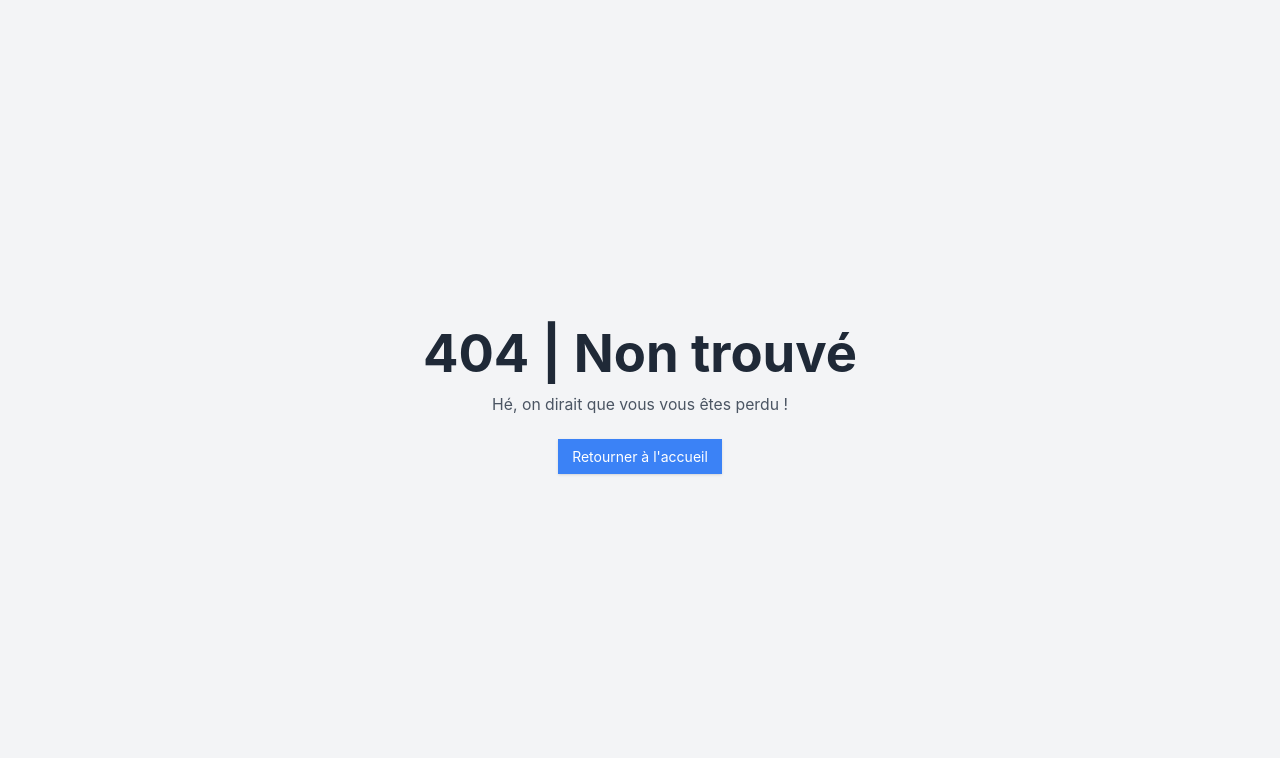
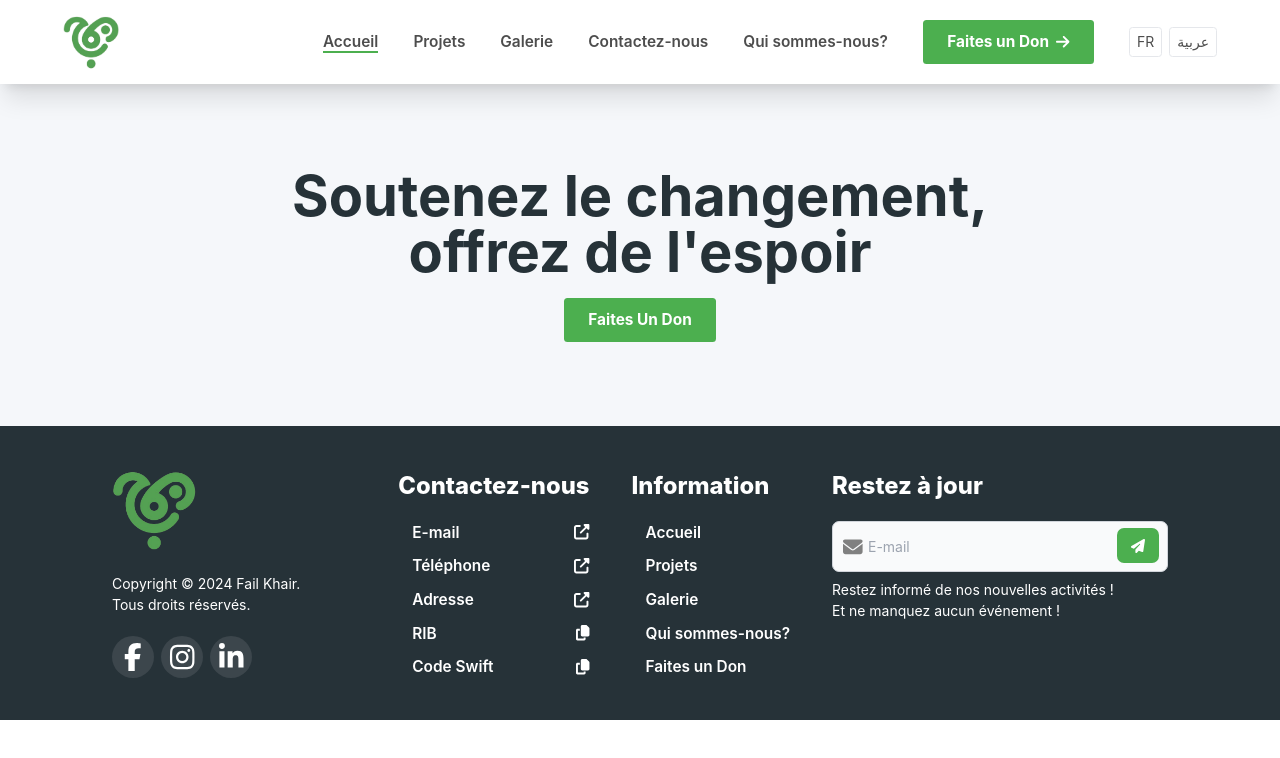
Before and after one commit to Fa3ilKhair/fa3ilkhairv2, a React (Vite) app: page /fa3ilkhairv2/gallery in a window 1280 px wide. Before the commit this address had no page. Shown: the top 758 px of the page. Built offline with nearby package versions, Linux system fonts and the light colour scheme.

Commit message:
add gallery pages

```diff
--- a/src/App.jsx
+++ b/src/App.jsx
@@ -5,6 +5,7 @@ import NotFoundPage from "./pages/NotFoundPage";
 import { useTranslation } from "react-i18next";
 import { useEffect } from "react";
 import { Routes, Route, useLocation } from "react-router-dom";
+import Galerie from "./pages/Galerie";
 
 export default function App() {
   const { t, i18n } = useTranslation();
@@ -17,7 +18,7 @@ export default function App() {
 
   const location = useLocation();
 
-  const isNotFound = location.pathname !== "/fa3ilkhairv2/";
+  const isNotFound = location.pathname !== "/fa3ilkhairv2/" && location.pathname !== "/fa3ilkhairv2/gallery";
   console.log(isNotFound);
   console.log(location.pathname);
 
@@ -26,6 +27,7 @@ export default function App() {
       {!isNotFound && <Header />}
       <Routes>
         <Route path="/fa3ilkhairv2" element={<Index />} />
+        <Route path="/fa3ilkhairv2/gallery" element={<Galerie />} />
         <Route path="/fa3ilkhairv2/*" element={<NotFoundPage />} />
       </Routes>
       {!isNotFound && <Footer />}
--- a/src/components/layout/Nav.jsx
+++ b/src/components/layout/Nav.jsx
@@ -64,11 +64,7 @@ export default function Nav() {
 
         {isMenuOpen && <div className="hidden phone:block fixed inset-0 bg-black opacity-50 z-10" onClick={toggleMenu} />}
 
-        <div
-          className={`w-full fixed top-0 right-0 bg-white shadow-lg transition-transform duration-300 ease-in-out phone:w-[50vw] phone:h-screen phone:overflow-y-auto z-20 ${
-            isMenuOpen ? "translate-x-0" : "translate-x-full"
-          } hidden phone:block`}
-        >
+        <div className={`w-full fixed top-0 right-0 bg-white shadow-lg transition-transform duration-300 ease-in-out phone:w-[50vw] phone:h-screen phone:overflow-y-auto z-20 ${isMenuOpen ? "translate-x-0" : "translate-x-full"} hidden phone:block`}>
           <ul className="flex flex-col items-start gap-10 p-12">
             <div className="flex space-x-2">
               <button onClick={() => changeLanguage("fr")} className="px-2 py-1 border rounded hover:bg-gray-200">
@@ -80,21 +76,11 @@ export default function Nav() {
             </div>
             {["home", "projects", "gallery", "contact", "about"].map((pageKey) => (
               <li key={pageKey}>
-                <Tag
-                  content={t(pageKey)}
-                  route={`/${pageKey === "home" ? "fa3ilkhairv2/" : pageKey}`}
-                  color={`text-[#4D4D4D] decoration-[#4caf4f] decoration-4 ${activePage === pageKey ? "border-b-2 border-[#4caf4f]" : ""}`}
-                  onClick={(e) => handlePageClick(pageKey, e)}
-                />
+                <Tag content={t(pageKey)} route={`/${pageKey === "home" ? "fa3ilkhairv2/" : `fa3ilkhairv2/${pageKey}`}`} color={`text-[#4D4D4D] decoration-[#4caf4f] decoration-4 ${activePage === pageKey ? "border-b-2 border-[#4caf4f]" : ""}`} onClick={(e) => handlePageClick(pageKey, e)} />
               </li>
             ))}
             <li>
-              <Button
-                content={t("donate")}
-                color="bg-[#4caf4f]"
-                arrow={true}
-                onClick={() => handleOpenModal(t("donate_modal_title"), <DonateModalContent />)}
-              />
+              <Button content={t("donate")} color="bg-[#4caf4f]" arrow={true} onClick={() => handleOpenModal(t("donate_modal_title"), <DonateModalContent />)} />
             </li>
           </ul>
         </div>
@@ -103,21 +89,11 @@ export default function Nav() {
         <ul className="flex items-center gap-10 phone:hidden">
           {["home", "projects", "gallery", "contact", "about"].map((pageKey) => (
             <li key={pageKey}>
-              <Tag
-                content={t(pageKey)}
-                route={`/${pageKey === "home" ? "fa3ilkhairv2/" : pageKey}`}
-                color={`text-[#4D4D4D] decoration-[#4caf4f] decoration-4 ${activePage === pageKey ? "border-b-2 border-[#4caf4f]" : ""}`}
-                onClick={(e) => handlePageClick(pageKey, e)}
-              />
+              <Tag content={t(pageKey)} route={`/${pageKey === "home" ? "fa3ilkhairv2/" : `fa3ilkhairv2/${pageKey}`}`} color={`text-[#4D4D4D] decoration-[#4caf4f] decoration-4 ${activePage === pageKey ? "border-b-2 border-[#4caf4f]" : ""}`} onClick={(e) => handlePageClick(pageKey, e)} />
             </li>
           ))}
           <li>
-            <Button
-              content={t("donate")}
-              color="bg-[#4caf4f]"
-              arrow={true}
-              onClick={() => handleOpenModal(t("donate_modal_title"), <DonateModalContent />)}
-            />
+            <Button content={t("donate")} color="bg-[#4caf4f]" arrow={true} onClick={() => handleOpenModal(t("donate_modal_title"), <DonateModalContent />)} />
           </li>
           <div className="flex space-x-2">
             <button onClick={() => changeLanguage("fr")} className="px-2 py-1 border rounded hover:bg-gray-200">
--- /dev/null
+++ b/src/pages/Galerie.jsx
@@ -0,0 +1,7 @@
+export default function Galerie(){
+    return(
+        <>
+
+        </>
+    )
+}
```
